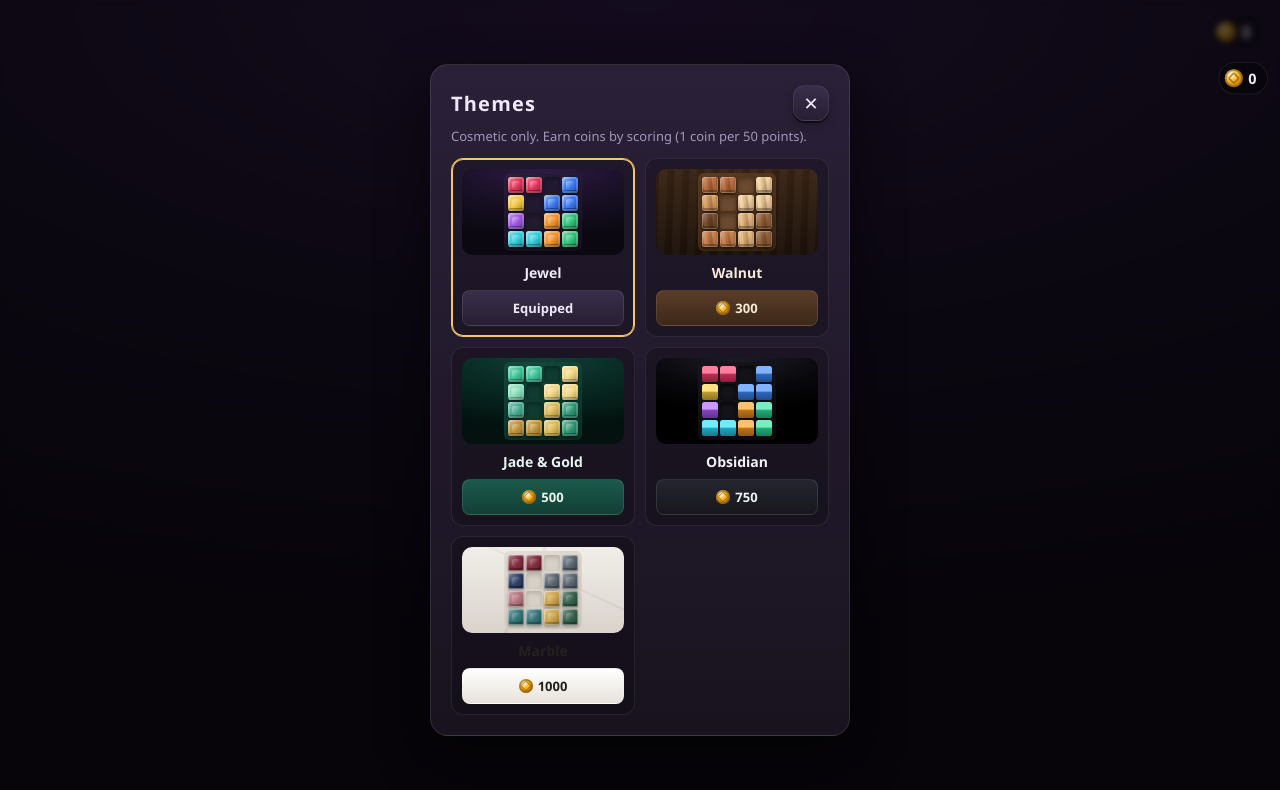
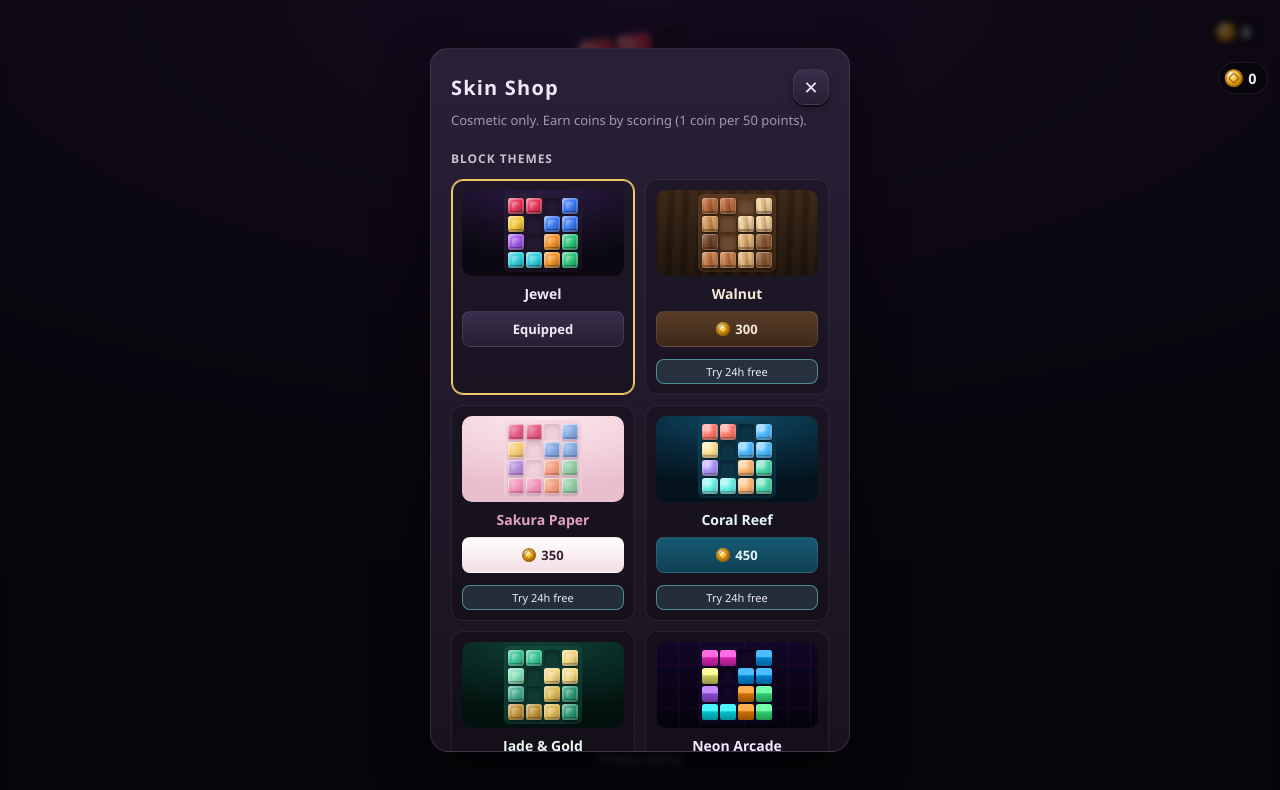
Before and after one commit to OfferPk/block-puzzle, a website: page www/index.html in a window 1280 px wide. Both pictures are taken after a click on the button "◆ Themes". Drawn offline with Linux system fonts and the light colour scheme.

Commit message:
v1.2.0: Skin Shop (themes, backgrounds, preview, free 24h try)
- Home 'Shop' neon card, same size as How to play / Daily
- More original cosmetic themes + background overlays, priced to be reachable with Daily rewards
- Tap a thumbnail to preview (reverts when the shop closes); buy/equip saved in localStorage
- 'Try 24h free' rewarded ad, only on tap; interstitial rules unchanged
- Cosmetic only: no cash-out, no loot boxes
- Shop catalog + trial/buy unit tests

```diff
--- a/package.json
+++ b/package.json
@@ -1,12 +1,12 @@
 {
   "name": "block-puzzle",
-  "version": "1.1.0",
+  "version": "1.2.0",
   "description": "Offline 8x8 block puzzle Gridstone (vanilla JS) with a Capacitor Android build and AdMob.",
   "private": true,
   "license": "MIT",
   "scripts": {
     "serve": "npx --yes http-server www -p 8080 -c-1",
-    "test": "node test/logic.test.js && node test/adgate.test.js && node test/daily.test.js",
+    "test": "node test/logic.test.js && node test/adgate.test.js && node test/daily.test.js && node test/shop.test.js",
     "sync": "npx cap sync android"
   },
   "dependencies": {
--- a/www/css/style.css
+++ b/www/css/style.css
@@ -62,6 +62,39 @@ button { font: inherit; color: inherit; border: 0; background: none; cursor: poi
   --blk-img: linear-gradient(135deg, rgba(255,255,255,.45) 0%, rgba(255,255,255,.08) 40%, rgba(0,0,0,0) 55%, rgba(0,0,0,.28) 100%);
   --blk-sh: inset 0 0 0 1px rgba(255,255,255,.35), inset 0 -3px 0 rgba(0,0,0,.2), 0 2px 3px rgba(60,50,40,.35);
   --facet: .7;
+}
+
+.theme-sakura {
+  --bg: radial-gradient(120% 80% at 50% 0%, #fbe7ee 0%, #f3d3de 55%, #e9bfcf 100%);
+  --txt: #3a2230; --muted: #8d6676; --accent: #d9577f; --accent-2: #b23b62; --accent-ink: #fff6f9;
+  --panel: linear-gradient(180deg, #fff7fa, #f6dfe8); --plate: linear-gradient(180deg, #ffffff, #f4dde6); --plate-edge: #d7afbf;
+  --board: linear-gradient(160deg, #f7dce6, #ecc6d4); --board-edge: rgba(217,87,127,.45); --cell: #efd0dc; --cell-in: rgba(120,50,80,.18);
+  --k1: #e2557f; --k2: #f29b7a; --k3: #f3c96b; --k4: #8cc9a0; --k5: #7ea6e0; --k6: #b48bd8; --k7: #f08fb6;
+  --blk-img: linear-gradient(135deg, rgba(255,255,255,.6) 0%, rgba(255,255,255,.12) 40%, rgba(0,0,0,0) 55%, rgba(80,20,40,.22) 100%);
+  --blk-sh: inset 0 0 0 1px rgba(255,255,255,.45), inset 0 -3px 0 rgba(80,20,40,.18), 0 2px 3px rgba(120,60,80,.3);
+  --facet: .6;
+}
+.theme-sakura .btn.danger { color: #a5302a; }
+.theme-sakura .top-coins, .theme-sakura .home-coins { background: rgba(255,255,255,.6); border-color: rgba(0,0,0,.08); }
+.theme-reef {
+  --bg: radial-gradient(120% 80% at 50% 0%, #0f4a63 0%, #08283a 55%, #04131d 100%);
+  --txt: #e6f7fb; --muted: #86b9c9; --accent: #ff9f80; --accent-2: #e2694a; --accent-ink: #2a0e05;
+  --panel: linear-gradient(180deg, #11465c, #0a2b3a); --plate: linear-gradient(180deg, #175a73, #0f4053); --plate-edge: #041821;
+  --board: linear-gradient(160deg, #0f4459, #082a38); --board-edge: rgba(255,159,128,.4); --cell: #0b3446; --cell-in: rgba(0,0,0,.35);
+  --k1: #ff6f61; --k2: #ffb36b; --k3: #ffe08a; --k4: #3fd6a8; --k5: #3fb6ff; --k6: #a78bfa; --k7: #5ff0e6;
+  --blk-img: radial-gradient(circle at 30% 25%, rgba(255,255,255,.55) 0 18%, rgba(255,255,255,.08) 40%, rgba(0,0,0,.3) 100%);
+  --blk-sh: inset 0 0 0 2px rgba(255,255,255,.18), inset 0 -3px 0 rgba(0,0,0,.25), 0 2px 3px rgba(0,0,0,.45);
+  --facet: 0;
+}
+.theme-arcade {
+  --bg: linear-gradient(rgba(255,0,170,.07) 1px, transparent 1px) 0 0/22px 22px, linear-gradient(90deg, rgba(0,229,255,.07) 1px, transparent 1px) 0 0/22px 22px, linear-gradient(180deg, #120626, #05020c);
+  --txt: #f3eaff; --muted: #a58fd0; --accent: #00e5ff; --accent-2: #ff2bd6; --accent-ink: #04121a;
+  --panel: linear-gradient(180deg, #1d0d3a, #0d0620); --plate: linear-gradient(180deg, #2a1452, #170a30); --plate-edge: #05010c;
+  --board: linear-gradient(160deg, #150a2c, #08041a); --board-edge: rgba(0,229,255,.55); --cell: #120826; --cell-in: rgba(0,0,0,.55);
+  --k1: #ff2bd6; --k2: #ff8a00; --k3: #f9f871; --k4: #39ff88; --k5: #00a2ff; --k6: #a95cff; --k7: #00f0ff;
+  --blk-img: linear-gradient(180deg, rgba(255,255,255,.3) 0 40%, rgba(0,0,0,.2) 50%, rgba(0,0,0,.4) 100%);
+  --blk-sh: inset 0 0 0 2px rgba(255,255,255,.35), 0 0 12px -1px var(--k), 0 2px 3px rgba(0,0,0,.6);
+  --facet: 0;
 }
 
 /* ---------------- screens ---------------- */
@@ -252,3 +285,16 @@ body.web .ad-badge { display: none; }
 .daily-open { position: relative; }
 #daily-dot { position: absolute; top: 8px; right: 12px; width: 10px; height: 10px; border-radius: 50%; background: #ff4d6d; box-shadow: 0 0 8px #ff4d6d; }
 .hidden#daily-dot { display: none; }
+/* Skin Shop v1.2: sections, preview, 24h try, background overlays */
+.shop-sec { grid-column: 1 / -1; margin: 8px 0 2px; font-size: 12px; font-weight: 700; letter-spacing: .08em; text-transform: uppercase; opacity: .8; }
+.item.previewing { outline: 2px dashed #7efbff; outline-offset: 2px; }
+.item .prev { cursor: zoom-in; }
+.item .try { display: block; width: 100%; margin-top: 4px; font-size: 11px; padding: 4px 2px; border-radius: 8px; background: rgba(126,251,255,.12); border: 1px solid rgba(126,251,255,.45); }
+.item .trial-tag { display: block; font-size: 10px; font-weight: 700; color: var(--accent, #7efbff); margin-top: 2px; }
+.bg-swatch { width: 100%; height: 100%; min-height: 54px; border-radius: 8px; }
+.shop-open { position: relative; }
+body.bg-starlit, .bg-swatch.bg-starlit { background: radial-gradient(1.5px 1.5px at 12% 18%, rgba(255,255,255,.85), transparent 60%), radial-gradient(1px 1px at 68% 12%, rgba(255,255,255,.7), transparent 60%), radial-gradient(1.5px 1.5px at 82% 46%, rgba(255,255,255,.75), transparent 60%), radial-gradient(1px 1px at 28% 62%, rgba(255,255,255,.6), transparent 60%), radial-gradient(1.5px 1.5px at 52% 84%, rgba(255,255,255,.7), transparent 60%), radial-gradient(1px 1px at 92% 88%, rgba(255,255,255,.6), transparent 60%), radial-gradient(120% 70% at 50% 0%, rgba(40,60,140,.45), transparent 70%), var(--bg, #10131f); background-size: 140px 140px, 160px 160px, 180px 180px, 120px 120px, 200px 200px, 150px 150px, 100% 100%, 100% 100%; }
+body.bg-waves, .bg-swatch.bg-waves { background: repeating-radial-gradient(circle at 50% 120%, rgba(120,220,255,.10) 0 14px, transparent 14px 34px), linear-gradient(180deg, rgba(20,80,120,.25), rgba(0,0,0,0) 60%), var(--bg, #0e1a26); }
+body.bg-prism, .bg-swatch.bg-prism { background: conic-gradient(from 210deg at 50% 30%, rgba(255,80,160,.18), rgba(255,200,80,.14), rgba(80,255,200,.16), rgba(80,140,255,.18), rgba(255,80,160,.18)), var(--bg, #141022); }
+.bg-swatch.bg-none { background: var(--bg, #222); }
+.shop-grid .item.theme-sakura .nm, .shop-grid .item.theme-marble .nm { color: var(--muted, #ccc); filter: brightness(1.6); }
--- a/www/index.html
+++ b/www/index.html
@@ -33,6 +33,7 @@
       </div>
       <button id="btn-howto" class="btn plate big howto-open" type="button"><span>How to play</span><small>Rules</small></button>
       <button id="btn-daily" class="btn plate big howto-open daily-open" type="button"><span>Daily</span><small id="daily-card-sub">Reward &amp; challenge</small><i id="daily-dot"></i></button>
+      <button id="btn-shop-card" class="btn plate big howto-open shop-open" type="button"><span>Shop</span><small>Themes &amp; backgrounds</small></button>
       </div>
       <a class="home-link" href="privacy.html">Privacy policy</a>
     </section>
@@ -102,7 +103,7 @@
     <!-- SHOP -->
     <div id="shop" class="overlay hidden">
       <div class="panel shop-panel">
-        <div class="panel-head"><h3>Themes</h3><div class="top-coins"><span class="coin-ico"></span><span class="coins-val">0</span></div><button class="icon-btn close" data-close="shop" aria-label="Close">✕</button></div>
+        <div class="panel-head"><h3>Skin Shop</h3><div class="top-coins"><span class="coin-ico"></span><span class="coins-val">0</span></div><button class="icon-btn close" data-close="shop" aria-label="Close">✕</button></div>
         <p class="note">Cosmetic only. Earn coins by scoring (1 coin per 50 points).</p>
         <div id="shop-grid" class="shop-grid"></div>
       </div>
@@ -119,7 +120,7 @@
           <button id="btn-privacy-options" class="btn plate hidden">Ad privacy options</button>
           <button id="btn-reset" class="btn plate danger">Reset progress</button>
         </div>
-        <p class="ver">Gridstone v1.1.0 · © OfferPk</p>
+        <p class="ver">Gridstone v1.2.0 · © OfferPk</p>
       </div>
     </div>
 
@@ -150,6 +151,7 @@
   <script src="js/sound.js"></script>
   <script src="js/themes.js"></script>
   <script src="js/daily.js"></script>
+  <script src="js/shopcore.js"></script>
   <script src="js/game.js"></script>
 </body>
 </html>
--- a/www/js/game.js
+++ b/www/js/game.js
@@ -10,7 +10,7 @@
 
   // ---------------- persistence ----------------
   function defaults() {
-    return { best: 0, coins: 0, owned: ['jewel'], theme: 'jewel', settings: { sound: true, haptics: true }, game: null, ad: {} };
+    return { best: 0, coins: 0, owned: ['jewel'], theme: 'jewel', bg: 'none', ownedBg: ['none'], trial: {}, settings: { sound: true, haptics: true }, game: null, ad: {} };
   }
   function load() {
     var d = defaults();
@@ -77,7 +77,10 @@
   function applyTheme() {
     var cl = document.body.classList;
     Array.prototype.slice.call(cl).forEach(function (c) { if (/^theme-/.test(c)) cl.remove(c); });
-    cl.add('theme-' + save.theme);
+    var tid = window.ShopCore.current(save, 'theme', 'theme');
+    if (!THEMES.some(function (t) { return t.id === tid; })) tid = 'jewel';
+    cl.add('theme-' + tid);
+    window.ShopCore.applyBg(save);
   }
   function wait(ms) { return new Promise(function (r) { setTimeout(r, ms); }); }
   function fmt(n) { return String(n); }
@@ -376,29 +379,20 @@
   // ---------------- shop ----------------
   function renderShop() {
     setCoins();
-    var grid = $('shop-grid'); grid.innerHTML = '';
-    THEMES.forEach(function (th) {
-      var owned = save.owned.indexOf(th.id) >= 0, sel = save.theme === th.id;
-      var d = document.createElement('div'); d.className = 'item theme-' + th.id + (sel ? ' selected' : '');
-      var prev = document.createElement('div'); prev.className = 'prev';
-      var mini = document.createElement('div'); mini.className = 'mini';
-      [1, 1, 0, 5, 3, 0, 5, 5, 6, 0, 2, 4, 7, 7, 2, 4].forEach(function (v) { var c = document.createElement('div'); c.className = v ? 'cell f c' + v : 'cell'; mini.appendChild(c); });
-      prev.appendChild(mini); d.appendChild(prev);
-      var nm = document.createElement('div'); nm.className = 'nm'; nm.textContent = th.name; d.appendChild(nm);
-      var b = document.createElement('button'); b.className = 'buy';
-      if (sel) b.textContent = 'Equipped';
-      else if (owned) { b.textContent = 'Equip'; b.classList.add('can'); }
-      else { b.innerHTML = '<span class="coin-ico"></span>' + th.price; if (save.coins >= th.price) b.classList.add('can'); }
-      b.addEventListener('click', function () {
-        if (sel) return;
-        if (!owned) {
-          if (save.coins < th.price) { SFX.error(); toast('Score ' + ((th.price - save.coins) * 50) + ' more points to unlock'); return; }
-          save.coins -= th.price; save.owned.push(th.id); SFX.coin();
-        } else SFX.click();
-        save.theme = th.id; persist(); applyTheme(); renderShop();
-      });
-      d.appendChild(b);
-      grid.appendChild(d);
+    window.ShopCore.render({
+      grid: $('shop-grid'), save: save, persist: persist, apply: function () { applyTheme(); setCoins(); }, toast: toast,
+      sfx: function (k) { if (k === 'coin') SFX.coin(); else if (k === 'error') SFX.error(); else SFX.click(); },
+      rewarded: function (ok, fail) { window.Ads.showRewarded(ok, fail); },
+      needMsg: function (n) { return 'Need ' + n + ' more coins. Claim your Daily reward or score ' + (n * 50) + ' points.'; },
+      groups: [
+        { title: 'Block themes', kind: 'theme', field: 'theme', owned: save.owned, items: THEMES, itemClass: function (t) { return 'theme-' + t.id; },
+          thumb: function () {
+            var mini = document.createElement('div'); mini.className = 'mini';
+            [1, 1, 0, 5, 3, 0, 5, 5, 6, 0, 2, 4, 7, 7, 2, 4].forEach(function (v) { var c = document.createElement('div'); c.className = v ? 'cell f c' + v : 'cell'; mini.appendChild(c); });
+            return mini;
+          } },
+        { title: 'Backgrounds', kind: 'bg', field: 'bg', owned: save.ownedBg, items: window.ShopCore.BACKGROUNDS, thumb: window.ShopCore.bgThumb }
+      ]
     });
   }
   function syncSettingsUI() {
@@ -432,6 +426,9 @@
   $('btn-revive').addEventListener('click', revive);
   $('btn-reroll').addEventListener('click', reroll);
   $('btn-shop').addEventListener('click', function () { SFX.unlock(); SFX.click(); renderShop(); $('shop').classList.remove('hidden'); });
+  $('btn-shop-card').addEventListener('click', function () { SFX.unlock(); SFX.click(); renderShop(); $('shop').classList.remove('hidden'); });
+  document.querySelector('[data-close="shop"]').addEventListener('click', function () { if (window.ShopCore.endPreview()) applyTheme(); });
+  document.addEventListener('visibilitychange', function () { if (document.visibilityState === 'visible') applyTheme(); });
   $('btn-settings-home').addEventListener('click', function () { SFX.unlock(); SFX.click(); syncSettingsUI(); $('settings').classList.remove('hidden'); });
   function syncMenuCard() {
     var b = $('btn-play');
--- /dev/null
+++ b/www/js/shopcore.js
@@ -0,0 +1,112 @@
+/*
+ * Skin Shop core (cosmetic only; coins are earned in-game, never bought or cashed out, no loot boxes).
+ * Free 24h try: a rewarded ad the player starts by tapping "Try 24h". Pure helpers, node-testable.
+ */
+(function (root) {
+  'use strict';
+  var TRIAL_MS = 24 * 60 * 60 * 1000;
+  /** Shared background overlays (layered over the theme's own background). */
+  var BACKGROUNDS = [
+    { id: 'none', name: 'Theme default', price: 0 },
+    { id: 'starlit', name: 'Starlit Night', price: 150 },
+    { id: 'waves', name: 'Soft Waves', price: 250 },
+    { id: 'prism', name: 'Prism Glow', price: 400 }
+  ];
+  function trialActive(save, kind, now) {
+    var t = save.trial && save.trial[kind];
+    return !!(t && typeof t.until === 'number' && t.until > (now || Date.now()) && t.until - (now || Date.now()) <= TRIAL_MS);
+  }
+  function effective(save, kind, field, now) {
+    return trialActive(save, kind, now) ? save.trial[kind].id : save[field];
+  }
+  function startTrial(save, kind, id, now) {
+    save.trial = save.trial && typeof save.trial === 'object' ? save.trial : {};
+    save.trial[kind] = { id: id, until: (now || Date.now()) + TRIAL_MS };
+    return save.trial[kind];
+  }
+  function trialLeft(save, kind, now) {
+    if (!trialActive(save, kind, now)) return 0;
+    return save.trial[kind].until - (now || Date.now());
+  }
+  function fmtLeft(ms) { var h = Math.floor(ms / 3600000), m = Math.floor(ms % 3600000 / 60000); return h + 'h ' + m + 'm'; }
+  /** buy: returns {ok, reason}. Mutates save.coins and the owned list. */
+  function buy(save, ownedList, item) {
+    if (ownedList.indexOf(item.id) >= 0) return { ok: true, already: true };
+    if (save.coins < item.price) return { ok: false, reason: 'coins', need: item.price - save.coins };
+    save.coins -= item.price; ownedList.push(item.id);
+    return { ok: true };
+  }
+  var api = { TRIAL_MS: TRIAL_MS, BACKGROUNDS: BACKGROUNDS, trialActive: trialActive, effective: effective,
+    startTrial: startTrial, trialLeft: trialLeft, fmtLeft: fmtLeft, buy: buy };
+  root.ShopCore = api;
+  if (typeof module !== 'undefined' && module.exports) module.exports = api;
+
+  if (typeof document === 'undefined') return;
+  /* ---------------- UI ---------------- */
+  var preview = {};
+  /** current(save, kind, field): preview > active 24h trial > equipped */
+  function current(save, kind, field) { return preview[kind] || effective(save, kind, field); }
+  function endPreview() { var had = Object.keys(preview).length > 0; preview = {}; return had; }
+  /**
+   * render(o): o.grid, o.save, o.groups [{ title, kind, field, owned (array), items, thumb(item) -> Element }],
+   *   o.apply(), o.toast(msg), o.sfx(kind), o.rewarded(onOk, onFail) (rewarded ad; only from the Try tap), o.needMsg(n)
+   */
+  function render(o) {
+    var save = o.save, grid = o.grid; grid.innerHTML = '';
+    o.groups.forEach(function (g) {
+      var h = document.createElement('div'); h.className = 'shop-sec'; h.textContent = g.title; grid.appendChild(h);
+      g.items.forEach(function (it) {
+        var owned = it.price === 0 || g.owned.indexOf(it.id) >= 0;
+        var equipped = save[g.field] === it.id;
+        var trial = trialActive(save, g.kind) && save.trial[g.kind].id === it.id;
+        var d = document.createElement('div');
+        d.className = 'item' + (g.itemClass ? ' ' + g.itemClass(it) : '') + (equipped ? ' selected' : '') + (preview[g.kind] === it.id ? ' previewing' : '');
+        var prev = document.createElement('div'); prev.className = 'prev'; prev.title = 'Preview';
+        prev.appendChild(g.thumb(it)); d.appendChild(prev);
+        prev.addEventListener('click', function () {
+          o.sfx('click');
+          if (preview[g.kind] === it.id) delete preview[g.kind]; else preview[g.kind] = it.id;
+          o.apply(); render(o);
+          if (preview[g.kind]) o.toast('Previewing ' + it.name + '. Close the shop to go back.', 1600);
+        });
+        var nm = document.createElement('div'); nm.className = 'nm'; nm.textContent = it.name; d.appendChild(nm);
+        if (trial) { var tt = document.createElement('span'); tt.className = 'trial-tag'; tt.textContent = 'Trial · ' + fmtLeft(trialLeft(save, g.kind)) + ' left'; d.appendChild(tt); }
+        var b = document.createElement('button'); b.className = 'buy';
+        if (equipped && !trialActive(save, g.kind)) b.textContent = 'Equipped';
+        else if (owned) { b.textContent = 'Equip'; b.classList.add('can'); }
+        else { b.innerHTML = '<span class="coin-ico"></span>' + it.price; if (save.coins >= it.price) b.classList.add('can'); }
+        b.addEventListener('click', function () {
+          if (!owned) {
+            var r = buy(save, g.owned, it);
+            if (!r.ok) { o.sfx('error'); o.toast(o.needMsg ? o.needMsg(r.need) : 'Need ' + r.need + ' more coins'); return; }
+            o.sfx('coin');
+          } else o.sfx('click');
+          save[g.field] = it.id;
+          if (save.trial) delete save.trial[g.kind];
+          delete preview[g.kind];
+          o.persist(); o.apply(); render(o);
+        });
+        d.appendChild(b);
+        if (!owned && !trial && o.rewarded) {
+          var t = document.createElement('button'); t.className = 'try rewarded'; t.innerHTML = 'Try 24h free <em class="ad-badge">▶ AD</em>';
+          t.addEventListener('click', function () {
+            o.sfx('click');
+            o.rewarded(function () {
+              startTrial(save, g.kind, it.id); delete preview[g.kind];
+              o.persist(); o.apply(); render(o); o.toast(it.name + ' unlocked for 24 hours');
+            }, function () { o.toast('No ad available right now. Try again in a moment.'); });
+          });
+          d.appendChild(t);
+        }
+        grid.appendChild(d);
+      });
+    });
+  }
+  function applyBg(save) {
+    var id = current(save, 'bg', 'bg'), cl = document.body.classList;
+    Array.prototype.slice.call(cl).forEach(function (c) { if (/^bg-/.test(c)) cl.remove(c); });
+    if (id && id !== 'none') cl.add('bg-' + id);
+  }
+  function bgThumb(it) { var e = document.createElement('div'); e.className = 'bg-swatch bg-' + it.id; return e; }
+  api.current = current; api.endPreview = endPreview; api.render = render; api.applyBg = applyBg; api.bgThumb = bgThumb;
+})(typeof window !== 'undefined' ? window : globalThis);
--- a/www/js/themes.js
+++ b/www/js/themes.js
@@ -1,8 +1,12 @@
-/* Cosmetic themes. Unlocked with in-game coins only (no real money). */
+/* Cosmetic themes. Unlocked with in-game coins only (no real money, no loot boxes). */
 window.THEMES = [
   { id: 'jewel', name: 'Jewel', price: 0 },
   { id: 'walnut', name: 'Walnut', price: 300 },
+  { id: 'sakura', name: 'Sakura Paper', price: 350 },
+  { id: 'reef', name: 'Coral Reef', price: 450 },
   { id: 'jade', name: 'Jade & Gold', price: 500 },
+  { id: 'arcade', name: 'Neon Arcade', price: 650 },
   { id: 'obsidian', name: 'Obsidian', price: 750 },
   { id: 'marble', name: 'Marble', price: 1000 }
 ];
+if (typeof module !== 'undefined') module.exports = window.THEMES;
```
Also changed, not shown: test/shop-catalog.js (added, +4 -0 lines), test/shop.test.js (added, +36 -0 lines), 1 other file.
